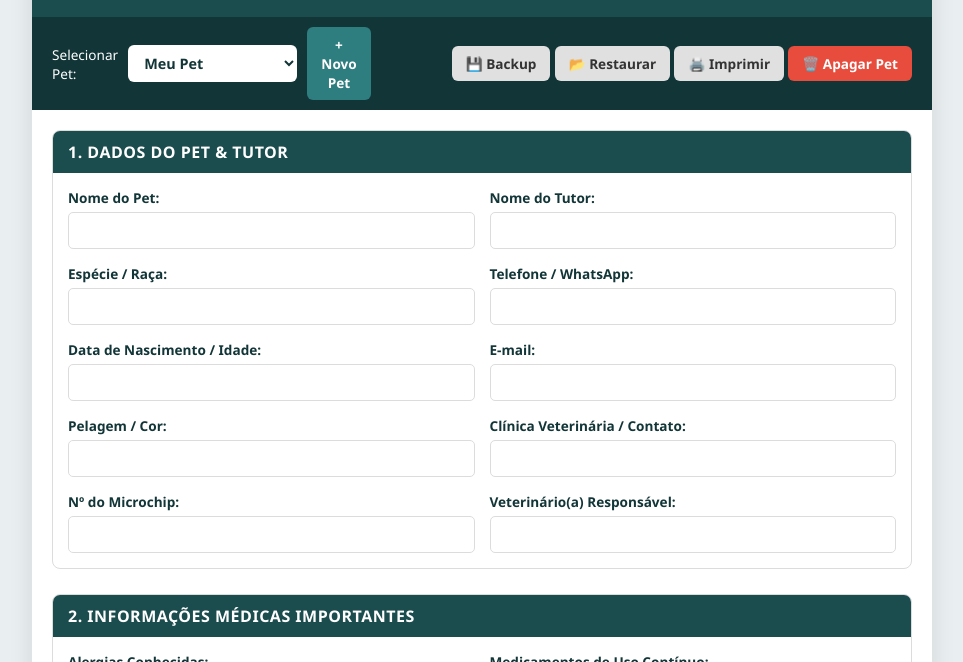
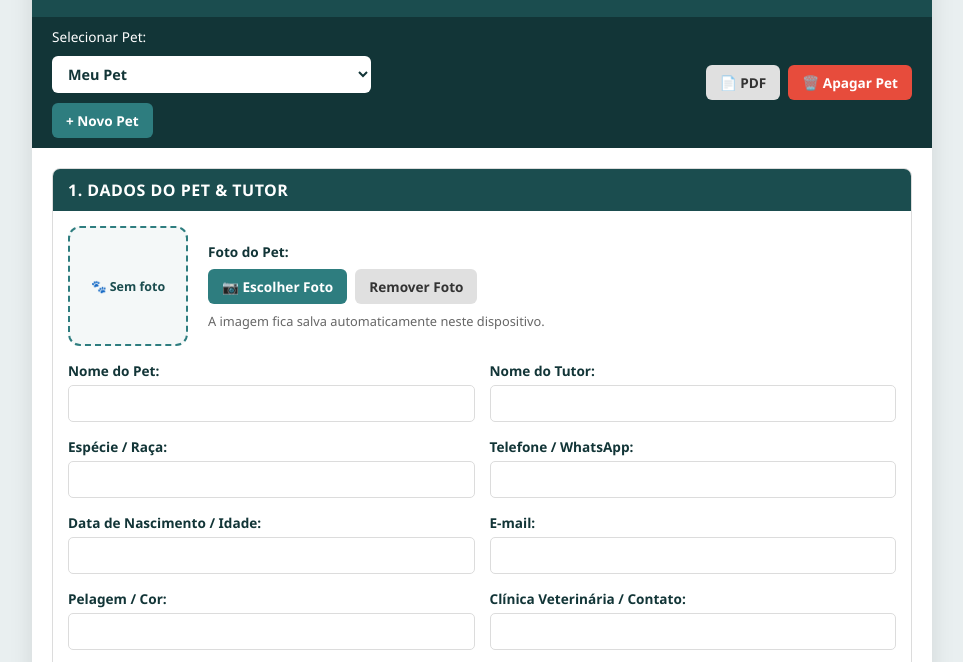
Before and after one commit to sistemacmtech-cmd/Planner-pet, a plain HTML site: page index.html in a window 1280 px wide. Shown: the part 96-758 px from the top of the page, without its empty margins (158-1121 px from the left). Drawn offline with Linux system fonts and the light colour scheme.

Commit message:
Update index.html

```diff
--- a/index.html
+++ b/index.html
@@ -80,6 +80,14 @@
             display: flex;
             align-items: center;
             gap: 10px;
+            flex-wrap: wrap;
+        }
+
+        .actions-bar {
+            display: flex;
+            align-items: center;
+            gap: 8px;
+            flex-wrap: wrap;
         }
 
         .pet-bar select {
@@ -108,7 +116,9 @@
         .btn-primary { background: var(--accent); color: white; }
         .btn-primary:hover { background: #236365; }
         .btn-secondary { background: #e0e0e0; color: #333; }
+        .btn-secondary:hover { background: #d0d0d0; }
         .btn-danger { background: var(--danger); color: white; }
+        .btn-danger:hover { background: #c0392b; }
 
         .content {
             padding: 20px;
@@ -132,6 +142,58 @@
             font-weight: 600;
             text-transform: uppercase;
             letter-spacing: 0.5px;
+        }
+
+        .pet-profile-top {
+            display: flex;
+            align-items: center;
+            gap: 20px;
+            padding: 15px 15px 0 15px;
+            flex-wrap: wrap;
+        }
+
+        .pet-photo-box {
+            width: 120px;
+            height: 120px;
+            border-radius: 12px;
+            border: 2px dashed var(--accent);
+            background: var(--bg-light);
+            display: flex;
+            align-items: center;
+            justify-content: center;
+            overflow: hidden;
+            position: relative;
+            flex-shrink: 0;
+        }
+
+        .pet-photo-box img {
+            width: 100%;
+            height: 100%;
+            object-fit: cover;
+            display: none;
+        }
+
+        .pet-photo-box img.has-photo {
+            display: block;
+        }
+
+        .pet-photo-placeholder {
+            text-align: center;
+            font-size: 0.78rem;
+            color: var(--primary);
+            padding: 8px;
+            font-weight: 600;
+        }
+
+        .pet-photo-controls {
+            display: flex;
+            flex-direction: column;
+            gap: 8px;
+        }
+
+        .pet-photo-controls p {
+            font-size: 0.8rem;
+            color: #666;
         }
 
         .grid-2 {
@@ -278,9 +340,10 @@
 
         @media print {
             body { background: white; padding: 0; }
-            .pet-bar, .actions-bar, footer, .btn { display: none !important; }
+            .pet-bar, .actions-bar, .pet-photo-controls, footer, .btn { display: none !important; }
             .app-container { box-shadow: none; border: none; }
             .section-card { break-inside: avoid; }
+            .pet-photo-box { border-style: solid; border-color: var(--primary); }
         }
     </style>
 </head>
@@ -299,9 +362,7 @@
                 <button class="btn btn-primary" onclick="promptNewPet()">+ Novo Pet</button>
             </div>
             <div class="actions-bar">
-                <button class="btn btn-secondary" onclick="exportData()">💾 Backup</button>
-                <button class="btn btn-secondary" onclick="importData()">📂 Restaurar</button>
-                <button class="btn btn-secondary" onclick="window.print()">🖨️ Imprimir</button>
+                <button class="btn btn-secondary" onclick="window.print()">📄 PDF</button>
                 <button class="btn btn-danger" onclick="deleteCurrentPet()">🗑️ Apagar Pet</button>
             </div>
         </div>
@@ -310,6 +371,23 @@
             <!-- 1. DADOS DO PET & TUTOR -->
             <div class="section-card">
                 <div class="section-title">1. Dados do Pet & Tutor</div>
+
+                <div class="pet-profile-top">
+                    <div class="pet-photo-box">
+                        <img id="petPhotoPreview" alt="Foto do Pet">
+                        <span id="petPhotoPlaceholder" class="pet-photo-placeholder">🐾 Sem foto</span>
+                    </div>
+                    <div class="pet-photo-controls">
+                        <label style="font-size: 0.85rem; font-weight: 600; color: var(--primary-dark);">Foto do Pet:</label>
+                        <div style="display: flex; gap: 8px; flex-wrap: wrap;">
+                            <button type="button" class="btn btn-primary" onclick="document.getElementById('petPhotoInput').click()">📷 Escolher Foto</button>
+                            <button type="button" class="btn btn-secondary" onclick="removePetPhoto()">Remover Foto</button>
+                        </div>
+                        <input type="file" id="petPhotoInput" accept="image/*" style="display: none;" onchange="handlePetPhotoUpload(event)">
+                        <p>A imagem fica salva automaticamente neste dispositivo.</p>
+                    </div>
+                </div>
+
                 <div class="grid-2">
                     <div class="form-group">
                         <label>Nome do Pet:</label>
@@ -508,8 +586,8 @@
         <div class="modal">
             <h2>Política de Privacidade</h2>
             <p><strong>1. Privacidade Total:</strong> A <strong>Carlamitertech</strong> respeita sua privacidade. Este aplicativo funciona de forma 100% local (Client-Side).</p>
-            <p><strong>2. Coleta de Dados:</strong> NENHUM dado pessoal, de pets, registros de saúde ou informações financeiras é enviado para servidores externos ou compartilhado com terceiros.</p>
-            <p><strong>3. Segurança e Backup:</strong> Como os dados permanecem salvos no seu próprio navegador, a limpeza do cache do navegador pode apagar as informações. Recomendamos a utilização periódica do botão "💾 Backup" para gerar um ficheiro de segurança.</p>
+            <p><strong>2. Coleta de Dados:</strong> NENHUM dado pessoal, foto, registro de saúde ou informação financeira é enviado para servidores externos ou compartilhado com terceiros.</p>
+            <p><strong>3. Armazenamento no Dispositivo:</strong> Os dados permanecem salvos no seu próprio navegador. A limpeza dos dados do site/navegador pode apagar as informações armazenadas localmente.</p>
             <div class="modal-actions">
                 <button class="btn btn-primary" onclick="closeModal('privacyModal')">Fechar</button>
             </div>
@@ -551,6 +629,7 @@
             pets: {
                 'pet_default': {
                     name: 'Meu Pet',
+                    photo: '',
                     fields: {},
                     checks: {},
                     vaxRows: [
@@ -568,8 +647,12 @@
         };
 
         function saveDB() {
-            localStorage.setItem('pet_planner_db', JSON.stringify(db));
-            showToast();
+            try {
+                localStorage.setItem('pet_planner_db', JSON.stringify(db));
+                showToast();
+            } catch (err) {
+                alert('A imagem escolhida é muito grande para o armazenamento local do navegador. Tente uma foto menor.');
+            }
         }
 
         function showToast() {
@@ -584,6 +667,42 @@
                 db.currentPetId = Object.keys(db.pets)[0] || 'pet_default';
             }
             return db.pets[db.currentPetId];
+        }
+
+        function renderPetPhoto(photoData) {
+            const img = document.getElementById('petPhotoPreview');
+            const placeholder = document.getElementById('petPhotoPlaceholder');
+            if (photoData) {
+                img.src = photoData;
+                img.classList.add('has-photo');
+                placeholder.style.display = 'none';
+            } else {
+                img.src = '';
+                img.classList.remove('has-photo');
+                placeholder.style.display = 'block';
+            }
+        }
+
+        function handlePetPhotoUpload(event) {
+            const file = event.target.files[0];
+            if (!file) return;
+
+            const reader = new FileReader();
+            reader.onload = function(e) {
+                const pet = getCurrentPet();
+                pet.photo = e.target.result;
+                renderPetPhoto(pet.photo);
+                saveDB();
+            };
+            reader.readAsDataURL(file);
+            event.target.value = '';
+        }
+
+        function removePetPhoto() {
+            const pet = getCurrentPet();
+            pet.photo = '';
+            renderPetPhoto('');
+            saveDB();
         }
 
         function renderPetSelect() {
@@ -610,6 +729,7 @@
                 const newId = 'pet_' + Date.now();
                 db.pets[newId] = {
                     name: name,
+                    photo: '',
                     fields: { nomePet: name },
                     checks: {},
                     vaxRows: [{ type: '', data: '', prox: '', lote: '', vet: '' }],
@@ -655,6 +775,9 @@
 
         function loadPetData() {
             const pet = getCurrentPet();
+
+            // Carrega foto
+            renderPetPhoto(pet.photo || '');
 
             // Carrega Inputs
             const fields = ['nomePet', 'nomeTutor', 'especieRaca', 'telefone', 'nascimento', 'email', 'pelagem', 'clinica', 'microchip', 'vetResponsavel', 'alergias', 'medicamentos', 'condicoes', 'alimentacao', 'comandos', 'horariosPasseio', 'sitterRacao', 'sitterPasseios', 'sitterManias', 'sitterProibido', 'sitterObs'];
@@ -744,43 +867,6 @@
             }
         }
 
-        // BACKUP & RESTAURAÇÃO
-        function exportData() {
-            const dataStr = "data:text/json;charset=utf-8," + encodeURIComponent(JSON.stringify(db));
-            const downloadAnchor = document.createElement('a');
-            downloadAnchor.setAttribute("href", dataStr);
-            downloadAnchor.setAttribute("download", `backup_planner_pet_${new Date().toISOString().slice(0,10)}.json`);
-            document.body.appendChild(downloadAnchor);
-            downloadAnchor.click();
-            downloadAnchor.remove();
-        }
-
-        function importData() {
-            const input = document.createElement('input');
-            input.type = 'file';
-            input.accept = 'application/json';
-            input.onchange = e => {
-                const file = e.target.files[0];
-                const reader = new FileReader();
-                reader.onload = event => {
-                    try {
-                        const imported = JSON.parse(event.target.result);
-                        if(imported.pets) {
-                            db = imported;
-                            saveDB();
-                            renderPetSelect();
-                            loadPetData();
-                            alert('Dados restaurados com sucesso!');
-                        }
-                    } catch(err) {
-                        alert('Ficheiro de backup inválido.');
-                    }
-                };
-                reader.readAsText(file);
-            };
-            input.click();
-        }
-
         // MODAIS
         function openModal(id) { document.getElementById(id).style.display = 'flex'; }
         function closeModal(id) { document.getElementById(id).style.display = 'none'; }
```
